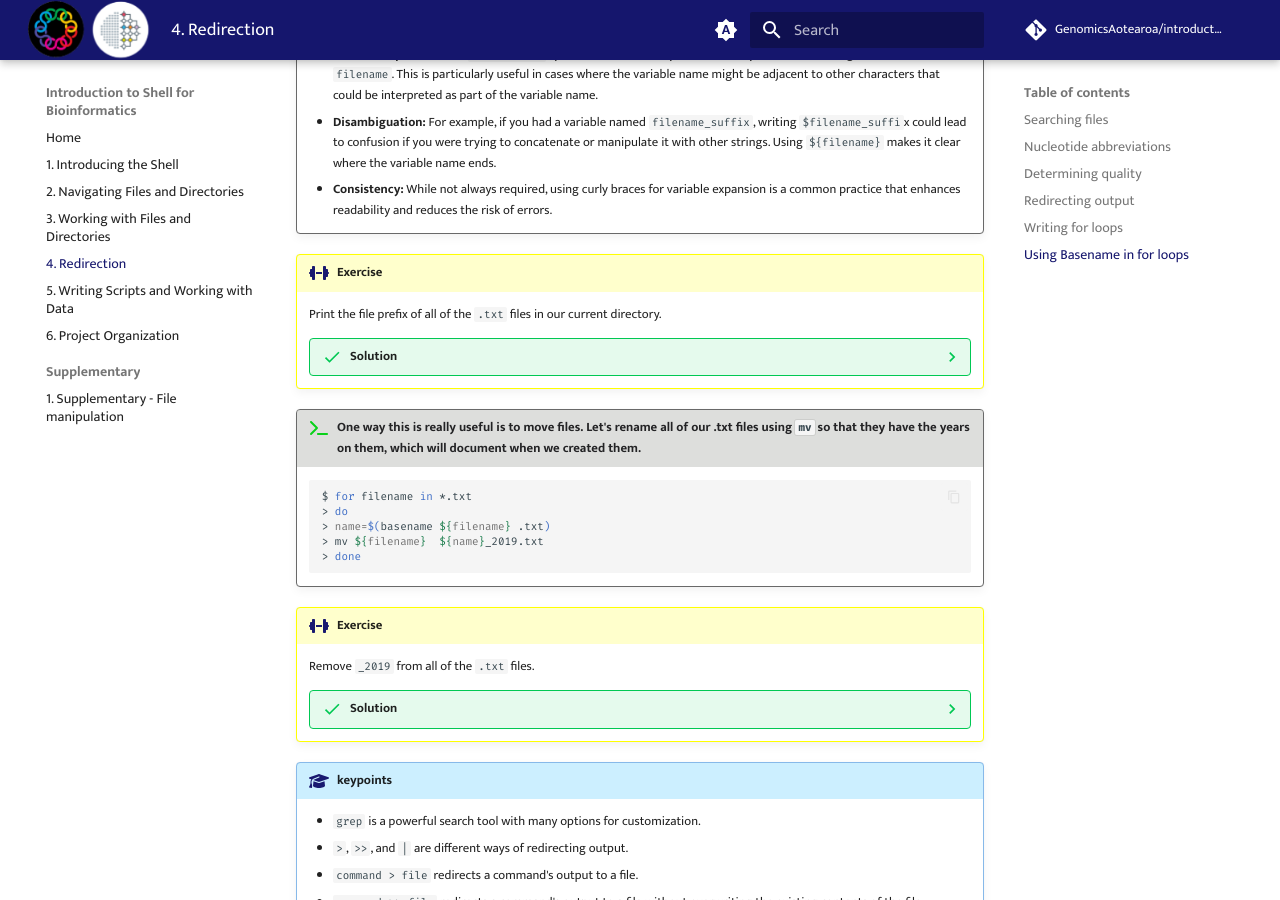
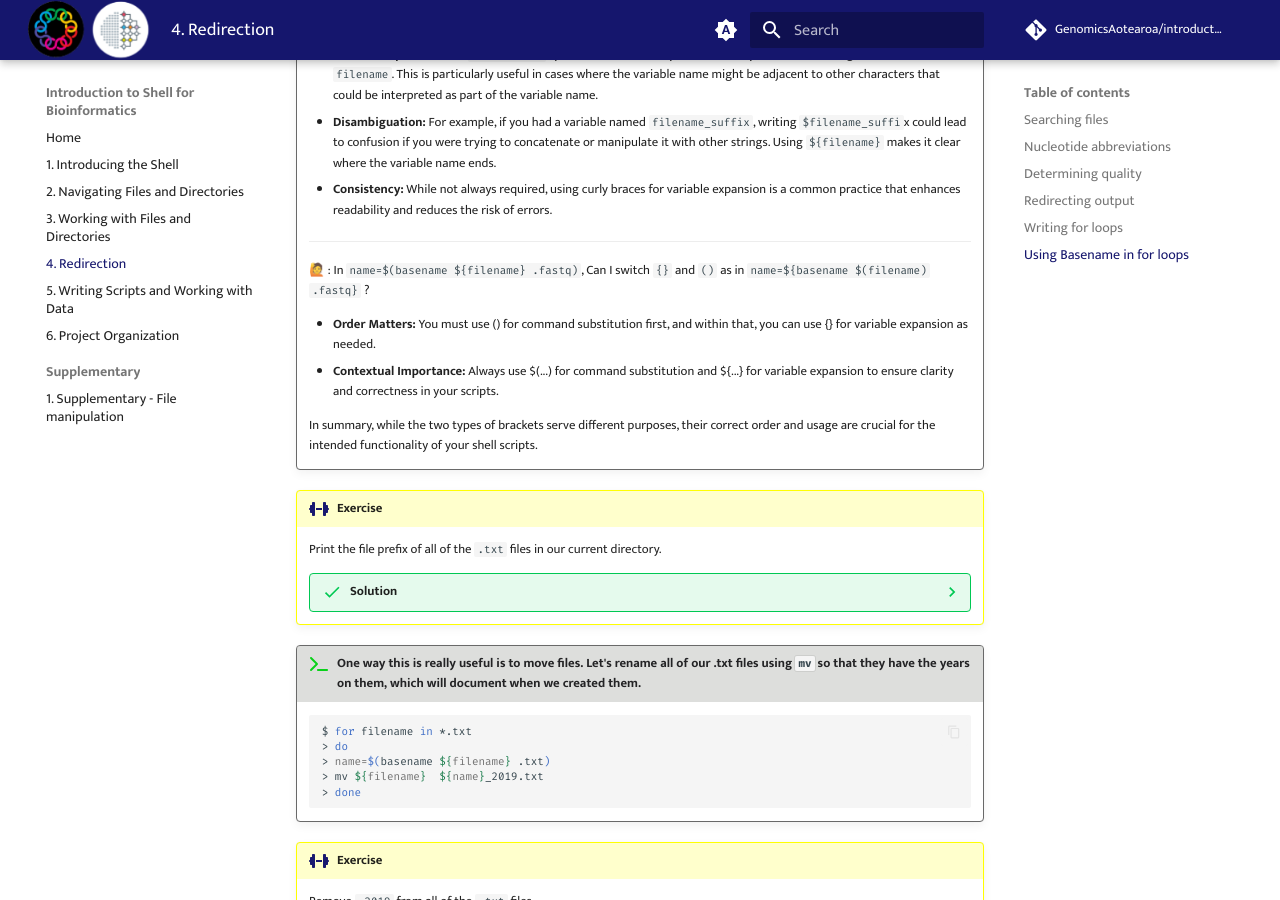
Before and after one commit to GenomicsAotearoa/introduction-to-shell, an MkDocs documentation site: the page built from docs/04-redirection.md, in a window 1280 px wide and 900 px high, scrolled down 10667 px. Built offline with MkDocs 1.6.1 and Material for MkDocs 9.7.7, drawn with Linux system fonts in a browser that asks for light colours; comment, search, counter and statistics services are not loaded.

Commit message:
add more information on () and {}

```diff
--- a/docs/04-redirection.md
+++ b/docs/04-redirection.md
@@ -604,6 +604,15 @@ Inside our for loop, we create a new name variable. We call the basename functio
     - **Disambiguation:** For example, if you had a variable named `filename_suffix`, writing `$filename_suffi`x could lead to confusion if you were trying to concatenate or manipulate it with other strings. Using `${filename}` makes it clear where the variable name ends.
     - **Consistency:** While not always required, using curly braces for variable expansion is a common practice that enhances readability and reduces the risk of errors.
 
+    * * *
+
+    🙋 : In  `name=$(basename ${filename} .fastq)`, Can  I switch `{}` and `()` as in `name=${basename $(filename) .fastq}` ?
+
+    - **Order Matters:** You must use () for command substitution first, and within that, you can use {} for variable expansion as needed.
+    - **Contextual Importance:** Always use $(...) for command substitution and ${...} for variable expansion to ensure clarity and correctness in your scripts.
+
+    In summary, while the two types of brackets serve different purposes, their correct order and usage are crucial for the intended functionality of your shell scripts.
+
 !!! dumbbell "Exercise"
 
     Print the file prefix of all of the `.txt` files in our current directory.
```
